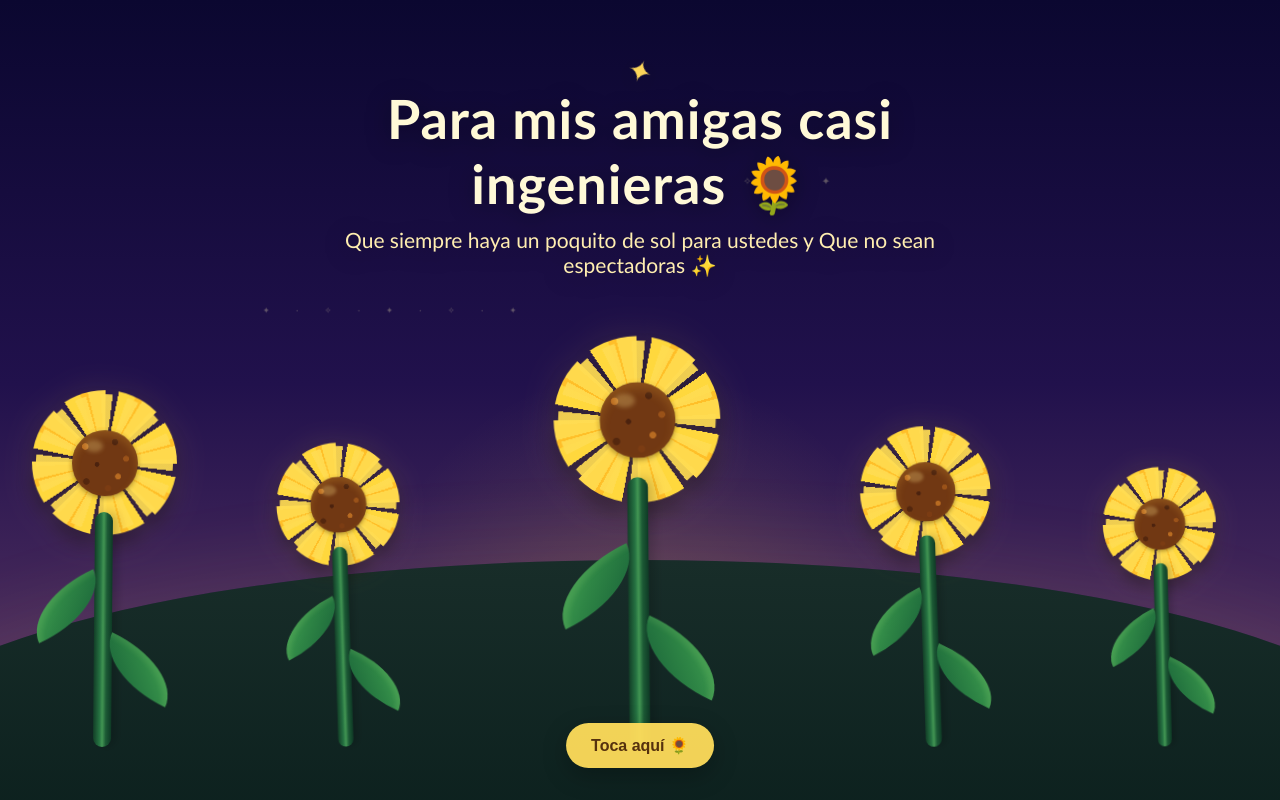
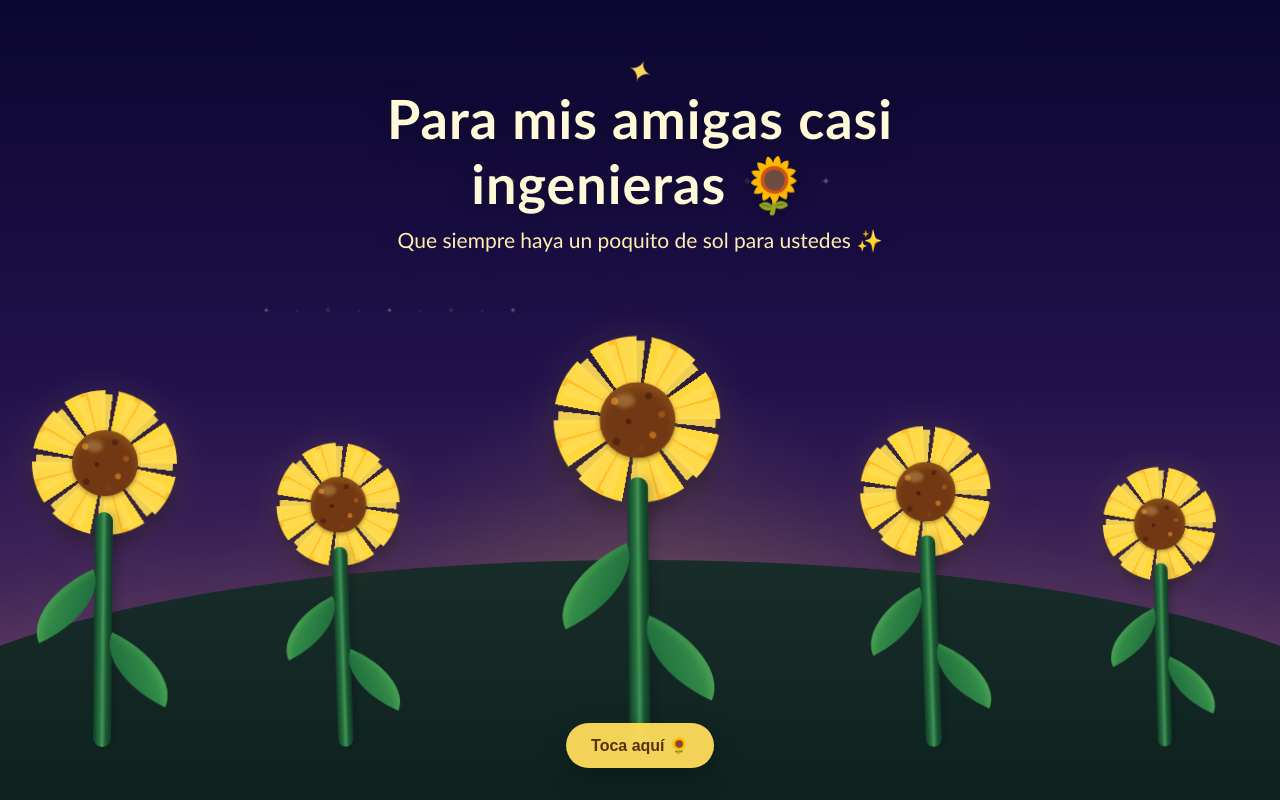
Before and after one commit to fcomdc/Sunflower, a plain HTML site: page index.html in a window 1280 px wide. Drawn offline with Linux system fonts and the light colour scheme.

```diff
--- a/index.html
+++ b/index.html
@@ -12,10 +12,7 @@
       <div class="message">
         <span class="sparkle">✦</span>
         <h1>Para mis amigas casi ingenieras 🌻</h1>
-        <p>
-          Que siempre haya un poquito de sol para ustedes y Que no sean
-          espectadoras ✨
-        </p>
+        <p>Que siempre haya un poquito de sol para ustedes ✨</p>
       </div>
 
       <div class="garden" id="garden">
```
